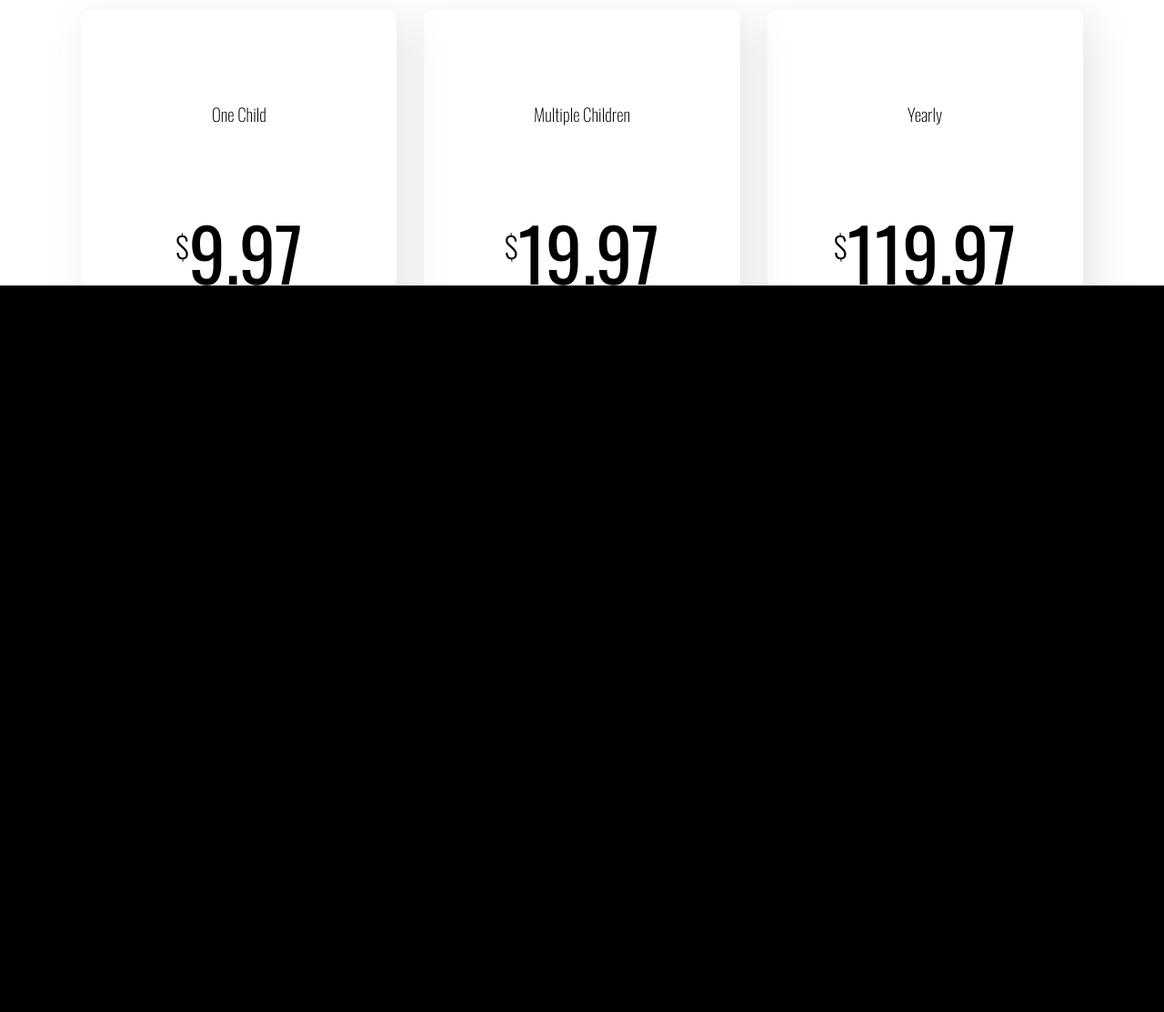
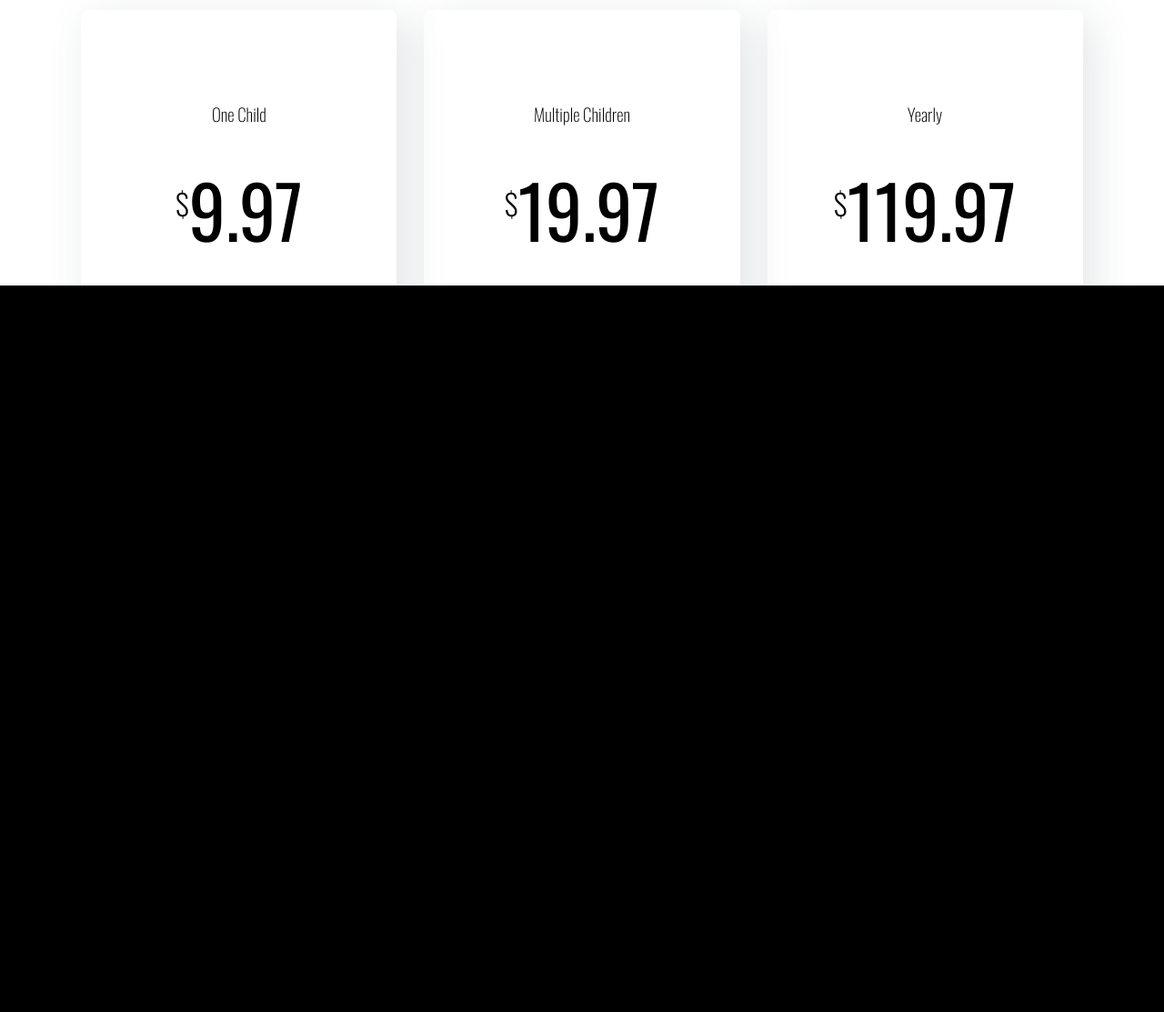
Before and after one commit to emmanuelgmarquez/learnAndPlayAtHome, a PHP site: page /price.html in a window 1280 px wide. Shown: the part 486-1599 px from the top of the page at 91% size. Run offline with PHP 8.4, Linux system fonts and the light colour scheme; some libraries are stand-ins or nearby versions.

Commit message:
Update styles.css

```diff
--- a/css/styles.css
+++ b/css/styles.css
@@ -584,6 +584,7 @@ footer .copywrite p{
 }
 
 #price .breakdown .service1 h1{
+  margin: 0;
   padding: 10px 0;
   color: black;
   text-align: center;
@@ -660,6 +661,7 @@ footer .copywrite p{
 }
 
 #price .breakdown .service2 h1{
+  margin: 0;
   padding: 10px 0;
   color: black;
   text-align: center;
@@ -736,6 +738,7 @@ footer .copywrite p{
 }
 
 #price .breakdown .service3 h1{
+  margin: 0;
   padding: 10px 0;
   color: black;
   text-align: center;
```
